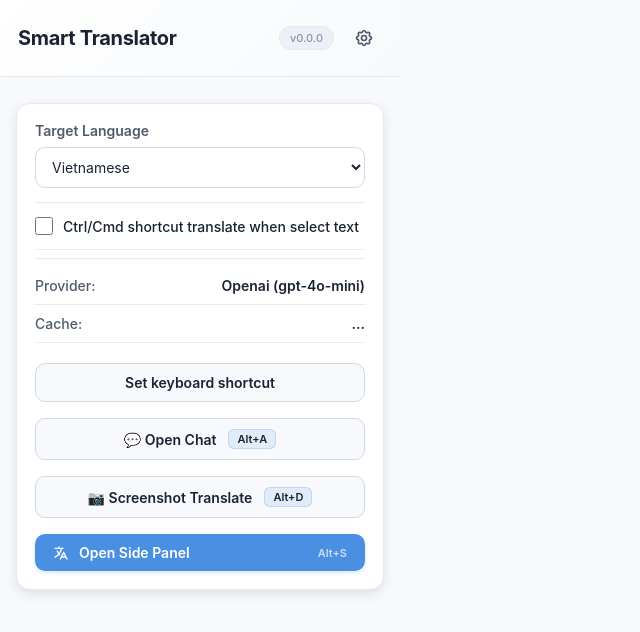
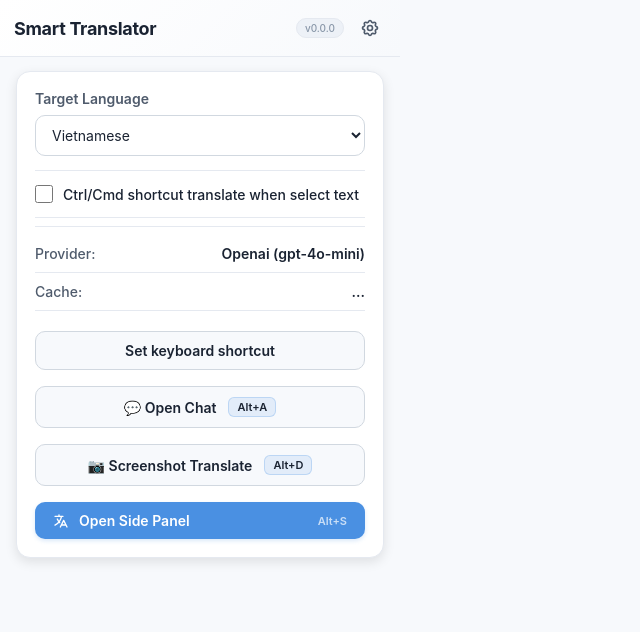
Before and after one commit to nguyenhiep581/smart-translator, a website built with Vite: page src/popup/popup.html in a window 1280 px wide. Shown: the whole page, without its empty margins (0-640 px from the left). Built offline with nearby package versions, Linux system fonts and the light colour scheme; some packages are replaced by stand-ins of ours; no server answers.

Commit message:
chore(popup): tighten header spacing

```diff
--- a/src/popup/popup.css
+++ b/src/popup/popup.css
@@ -36,7 +36,7 @@ body {
 .popup-container {
   display: flex;
   flex-direction: column;
-  gap: 12px;
+  gap: 6px;
   height: auto;
   min-height: auto;
   padding-bottom: 8px;
@@ -45,7 +45,7 @@ body {
 /* Header */
 .popup-header {
   background: linear-gradient(135deg, var(--st-bg-primary) 0%, var(--st-bg-secondary) 100%);
-  padding: 20px 18px;
+  padding: 12px 14px;
   border-bottom: 1px solid var(--st-border-light);
   display: flex;
   align-items: center;
@@ -55,7 +55,7 @@ body {
 .header-right {
   display: flex;
   align-items: center;
-  gap: 12px;
+  gap: 10px;
 }
 
 .btn-hint {
@@ -69,26 +69,26 @@ body {
 }
 
 .popup-title {
-  font-size: 20px;
+  font-size: 18px;
   font-weight: 700;
   color: var(--st-text-primary);
   letter-spacing: -0.3px;
 }
 
 .popup-version {
-  font-size: 11px;
+  font-size: 10px;
   font-weight: 500;
   color: var(--st-text-tertiary);
   background: var(--st-bg-tertiary);
-  padding: 4px 10px;
-  border-radius: 16px;
+  padding: 3px 8px;
+  border-radius: 14px;
   border: 1px solid var(--st-border-light);
 }
 
 .popup-header .btn-icon {
   background: none;
   border: none;
-  padding: 8px;
+  padding: 6px;
   cursor: pointer;
   border-radius: var(--st-radius-base);
   color: var(--st-text-secondary);
@@ -156,7 +156,7 @@ body {
 .popup-content {
   flex: 0 0 auto;
   overflow-y: visible;
-  padding: 14px 16px 0;
+  padding: 8px 16px 0;
 }
 
 /* Translate Box */
```
